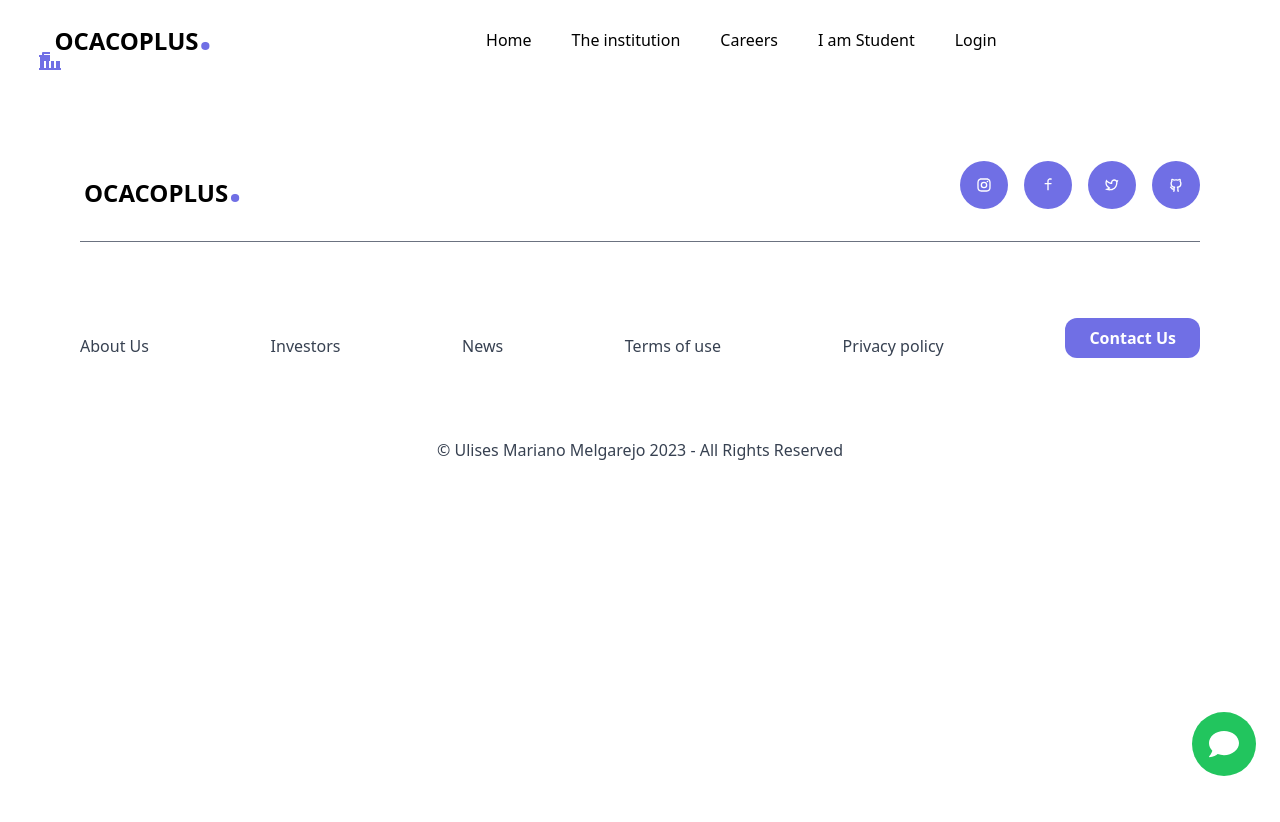
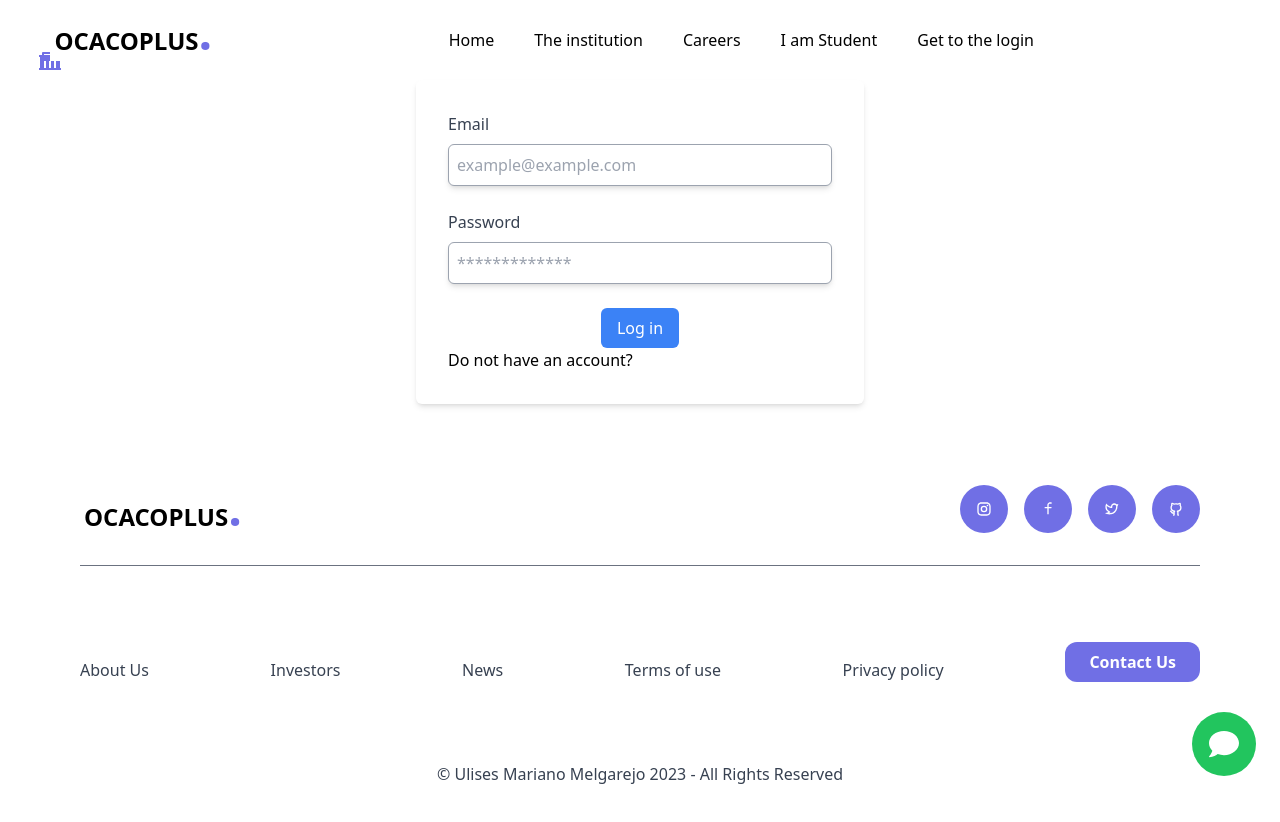
Before and after one commit to Nemo3003/project-senior, a React (Vite) app in the folder project-senior-byu/root/frontend/: page /signin in a window 1280 px wide. Shown: the top 822 px of the page. Before the commit the page ends 800 px from the top, so only its background shows below. Built offline with nearby package versions, Linux system fonts and the light colour scheme.

Commit message:
[UPD] authentication and authorization are working! Next step, upload files

```diff
--- a/project-senior-byu/root/frontend/src/App.jsx
+++ b/project-senior-byu/root/frontend/src/App.jsx
@@ -10,7 +10,6 @@ import PrivacyPolicy from './components/PrivacyPolicy';
 import News from './components/News';
 import Investors from './components/Investos';
 import { ContactUs } from './components/Contact';
-import Login from './components/Auth/Login';
 import RegisterClass from './components/Auth/RegisterClass';
 import AppCard from './components/Courses/Courses';
 import Welcome from './components/Institution/Welcome';
@@ -45,13 +44,12 @@ function App() {
             <Route path="/news" element={<News />} />
             <Route path="/investors" element={<Investors />} />
             <Route path="/contact" element={<ContactUs />} />
-            <Route path="/login" element={<Login />} />
             <Route path="/reclass" element={<RegisterClass />} />
             <Route path="/courses" element={<AppCard />} />
             <Route path="/institution" element={<Welcome />} />
             <Route path="/student" element={<Student />} />
             <Route path="/check" element={<CheckCourse />} />
-            <Route path="/test" element={<SignIn />} />
+            <Route path="/signin" element={<SignIn />} />
             <Route path="/signup" element={<SignUp />} />
             <Route path="/home" element={<Home />} />
             <Route path="/up" element={<Sh />} />
@@ -64,6 +62,7 @@ function App() {
       </UserContext.Provider>
   );
 }
+
 
 function AdminProtectedRoutes() {
   const { isAdmin } = useContext(UserContext);
--- a/project-senior-byu/root/frontend/src/components/Auth/Login.jsx
+++ b/project-senior-byu/root/frontend/src/components/Auth/Login.jsx
@@ -1,18 +1,12 @@
-import { useAuth0 } from "@auth0/auth0-react";
+
+import { useNavigate } from "react-router-dom";
 
 function Login() {
-  const { loginWithRedirect, logout, isAuthenticated } = useAuth0();
 
+  const navigate = useNavigate()
   return (
     <div>
-      {!isAuthenticated && (
-        <button onClick={loginWithRedirect}>Login</button>
-      )}
-      {isAuthenticated && (
-        <button onClick={() => logout({ redirectTo: "/" })}>
-          Logout
-        </button>
-      )}
+        <button onClick={()=> navigate('/signin') }>Get to the login</button>
     </div>
   );
 }
--- a/project-senior-byu/root/frontend/src/components/Auth/SignIn.jsx
+++ b/project-senior-byu/root/frontend/src/components/Auth/SignIn.jsx
@@ -10,6 +10,7 @@ function SignIn() {
   const navigate = useNavigate();
 
   const isAdminContext = useContext(UserContext);
+  const isAuthenticated = useContext(UserContext);
 
   const Toast = Swal.mixin({
     toast: true,
@@ -27,7 +28,7 @@ function SignIn() {
     e.preventDefault();
 
     try {
-      const response = await axios.post('http://localhost:8081/test', {
+      const response = await axios.post('http://localhost:8081/signin', {
         email: loginEmail,
         password: loginPassword,
       }, {
@@ -48,6 +49,7 @@ function SignIn() {
         });
         if (data.isAdmin) {
           isAdminContext.setIsAdmin(true);
+          isAuthenticated.setIsAuth(true);
           navigate('/admin');
         } else {
           navigate('/courses');
--- a/project-senior-byu/root/frontend/src/components/Auth/UserContext.jsx
+++ b/project-senior-byu/root/frontend/src/components/Auth/UserContext.jsx
@@ -1,3 +1,14 @@
-import { createContext } from 'react';
+import { createContext, useState } from 'react';
 
 export const UserContext = createContext();
+
+export const UserProvider = ({ children }) => {
+  const [isAuth, setIsAuth] = useState(false);
+  const [isAdmin, setIsAdmin] = useState(false);
+
+  return (
+    <UserContext.Provider value={{ isAuth, setIsAuth }}>
+      {children}
+    </UserContext.Provider>
+  );
+};
```
Also changed, not shown: 1 other file (tests, documents, lock files or other folders).
